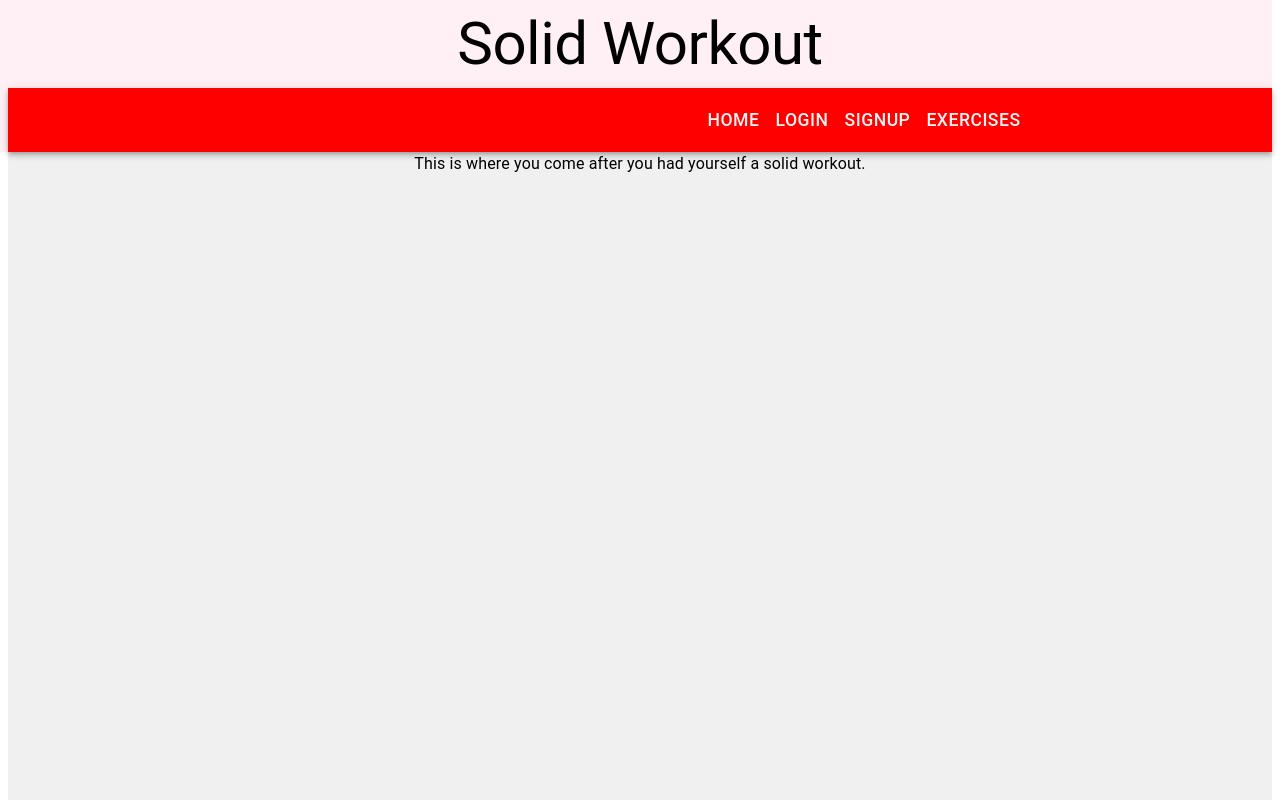
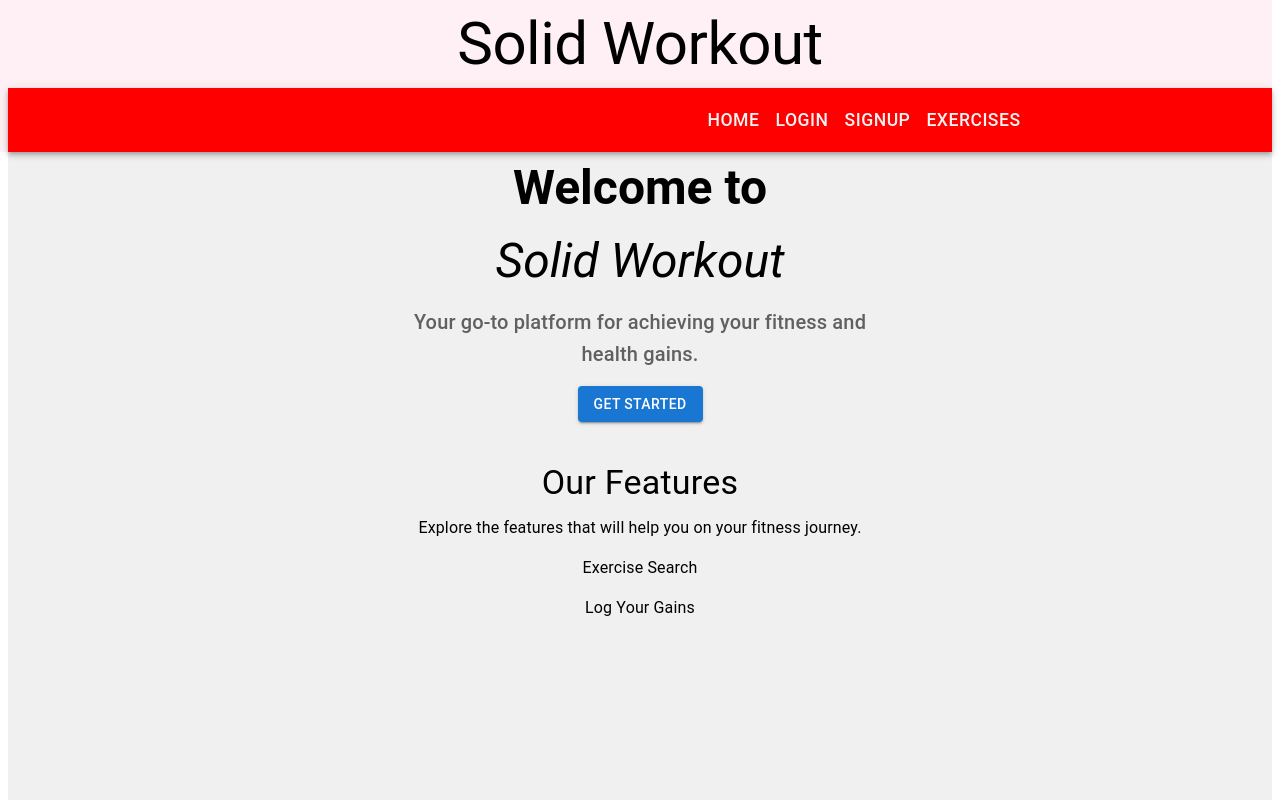
Before and after one commit to escotoj/solid-workout-app, a React (Create React App) app in the folder client/: page / in a window 1280 px wide. Shown: the top 808 px of the page. Built offline with nearby package versions, Linux system fonts and the light colour scheme.

Commit message:
stylign to the home page/landing

```diff
--- a/client/src/App.js
+++ b/client/src/App.js
@@ -11,21 +11,15 @@ import Signup from "./pages/Signup";
 import History from "./pages/History"
 import Gains from "./pages/Gains";
 
-
+import LandingPage from "./components/LandingPage.js";
 
 function App() {
   const CodeDisplay = () => {
     return (
       <div
-        style={{
-          display: "flex",
-          alignItems: "center",
-          justifyContent: "center",
-        }}
+
       >
-        <Typography>
-          This is where you come after you had yourself a solid workout.
-        </Typography>
+<LandingPage/>
       </div>
     );
   };
--- /dev/null
+++ b/client/src/components/LandingPage.js
@@ -0,0 +1,91 @@
+import React from 'react';
+import { Link as RouterLink } from 'react-router-dom';
+import Container from '@mui/material/Container';
+import Box from '@mui/material/Box';
+import Grid from '@mui/material/Grid';
+import Typography from '@mui/material/Typography';
+import Button from '@mui/material/Button';
+import { makeStyles } from '@material-ui/core/styles';
+
+const useStyles = makeStyles((theme) => ({
+  hero: {
+    // backgroundImage: 'url("/path/to/your/background-image.jpg")',
+    // backgroundSize: 'cover',
+    textAlign: "center",
+    padding: theme.spacing(1),
+  },
+  content: {
+    textAlign: 'center',
+    padding: theme.spacing(4),
+  },
+  button: {
+    marginTop: theme.spacing(2),
+  },
+}));
+
+const LandingPage = () => {
+  const classes = useStyles();
+
+  return (
+    <div>
+      <Box className={classes.hero}>
+        <Container>
+          <Grid justifyContent="center">
+            <Grid item xs={12} md={8}>
+            <Typography
+        variant="h3"
+        component="h1"
+        gutterBottom
+        sx={{
+          fontWeight: 'bold',
+          color: '#00000',
+        }}
+      >
+        Welcome to
+      </Typography>
+      <Typography
+        variant="h3"
+        component="h1"
+        gutterBottom
+        sx={{
+          fontStyle: 'italic', // Apply italic font style
+          color: '#00000', // Change the text color
+        }}
+      >
+      Solid Workout
+      </Typography>
+              <Typography variant="h6" color="textSecondary" paragraph>
+                Your go-to platform for achieving your fitness and health gains.
+              </Typography>
+              <Button
+                component={RouterLink}
+                to="/signup"
+                variant="contained"
+                color="primary"
+                className={classes.button}
+              >
+                Get Started
+              </Button>
+            </Grid>
+          </Grid>
+        </Container>
+      </Box>
+      <Container className={classes.content} maxWidth="md">
+        <Typography variant="h4" align="center" gutterBottom>
+          Our Features
+        </Typography>
+        <Typography variant="body1" align="center" paragraph>
+          Explore the features that will help you on your fitness journey.
+        </Typography>
+        <Typography variant="body1" align="center" paragraph>
+          Exercise Search
+        </Typography>
+        <Typography variant="body1" align="center" paragraph>
+        Log Your Gains
+        </Typography>
+      </Container>
+    </div>
+  );
+};
+
+export default LandingPage;
--- a/client/src/pages/Login.js
+++ b/client/src/pages/Login.js
@@ -55,7 +55,7 @@ export default function SignInSide() {
             md={7}
             sx={{
               borderRadius: "1rem 0 0 1rem",
-              backgroundImage: "url(https://source.unsplash.com/random)",
+              backgroundImage: "url(https://source.unsplash.com/random)", // Replace with your background image URL
               backgroundRepeat: "no-repeat",
               backgroundColor: (t) =>
                 t.palette.mode === "light"
--- a/client/src/pages/Signup.js
+++ b/client/src/pages/Signup.js
@@ -52,6 +52,8 @@ const Signup = () => {
       console.error(e);
     }
   };
+
+
 
   return (
     <ThemeProvider theme={theme}>
```
